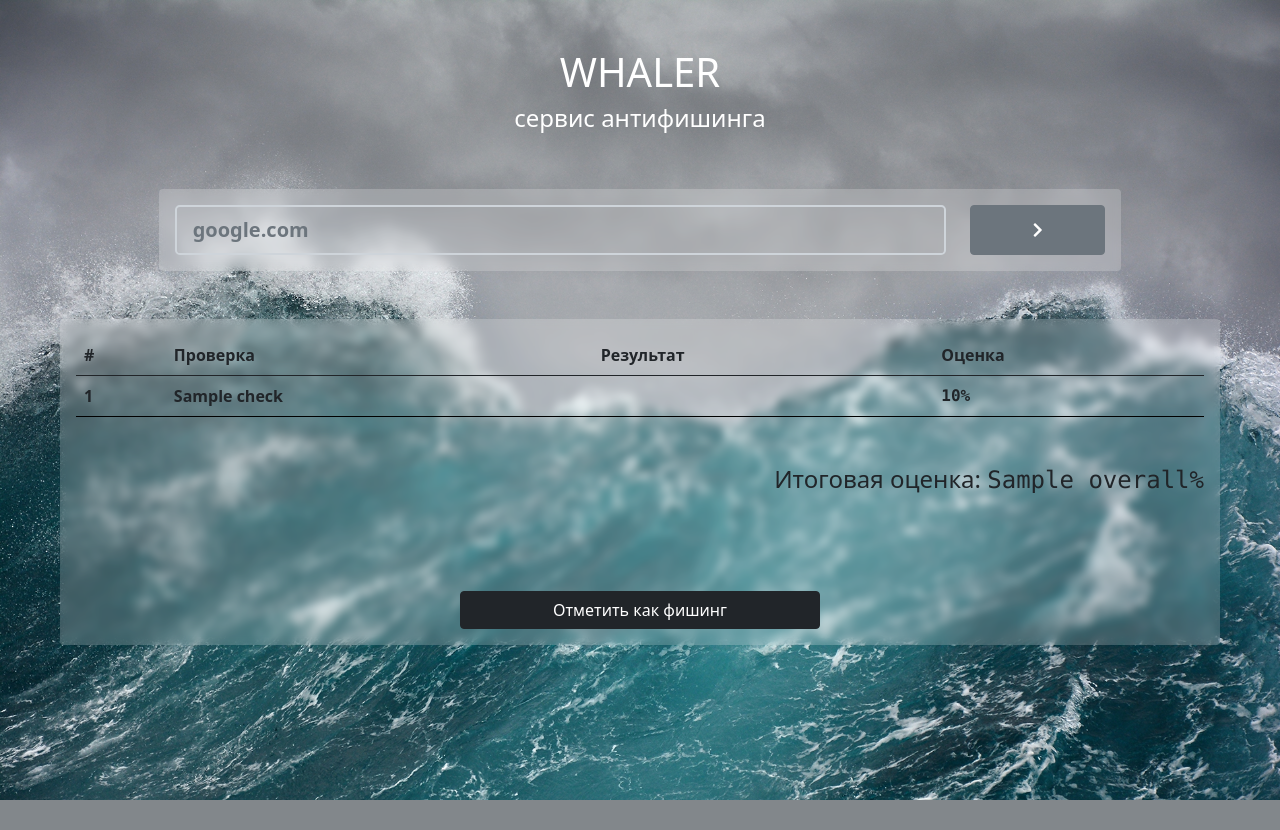
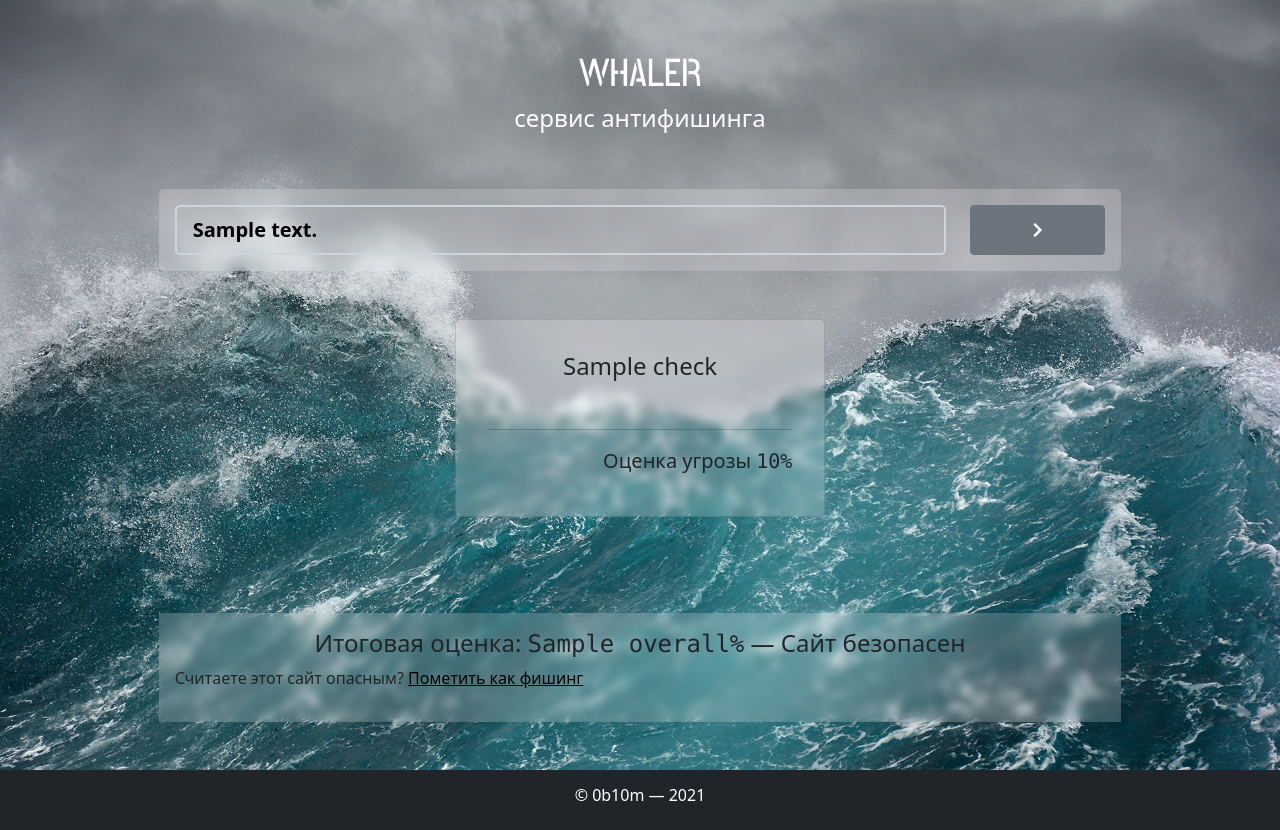
Before and after one commit to Krasnopolskiy/whaler, a Django app: template main/templates/index.html in a window 1280 px wide. Before the commit the page ends 800 px from the top, so only its background shows below. Run offline with Django 3.2, Linux system fonts and the light colour scheme; the template is opened without the code that fills it: most values are stand-ins (such as "Sample title", 1, 10 or a date in 2020).

Commit message:
Update design

```diff
--- a/main/static/style.css
+++ b/main/static/style.css
@@ -1,3 +1,10 @@
+@font-face {
+    font-family: 'post_no_bills_colombosemibold';
+    src: url('/static/postnobillscolombo-semibold-webfont.woff') format('woff');
+    font-weight: normal;
+    font-style: normal;
+}
+
 body {
     background-image: url("/static/background.jpg");
     background-repeat: no-repeat;
@@ -5,8 +12,12 @@ body {
     background-attachment: fixed;
 }
 
-.title {
+.title, footer {
     color: #fff;
+}
+
+.ff-post {
+    font-family: 'post_no_bills_colombosemibold';
 }
 
 .bg-blur {
@@ -21,10 +32,17 @@ input[name="address"] {
     border-width: 2px;
 }
 
-.table {
-    font-weight: 700;
+p.badge {
+    display: block;
+    width: 100%;
+    font-weight: 400 !important;
 }
 
-tr {
-    border-bottom: 1px solid #000;
+.card-footer {
+    background-color: rgba(0, 0, 0, 0);
+    border: 0;
 }
+
+.href-black {
+    color: #000 !important;
+}
--- a/main/templates/index.html
+++ b/main/templates/index.html
@@ -22,19 +22,19 @@
     <div class="container-fluid">
         <div class="row p-5">
             <div class="col title">
-                <h1 class="text-center text-uppercase">Whaler</h1>
+                <h1 class="ff-post text-center text-uppercase">Whaler</h1>
                 <h4 class="text-center">сервис антифишинга</h4>
             </div>
         </div>
         <div class="row d-flex justify-content-center p-5 pt-0">
             <div class="col-10">
-                <div class="bg-blur rounded p-3">
+                <div class="bg-blur rounded-3 p-3">
                     <form method="post">
                         {% csrf_token %}
                         <div class="row">
                             <div class="col-10">
                                 <input type="text" name="address" class="form-control form-control-lg"
-                                    placeholder="google.com">
+                                    placeholder="google.com" {% if address %}value="{{ address }}" {% endif %}>
                             </div>
                             <div class="col-2 d-grid">
                                 <button type="submit" class="btn btn-secondary fs-6">
@@ -48,48 +48,45 @@
         </div>
         {% if result %}
         <div class="row d-flex justify-content-center px-5 pb-5">
-            <div class="col">
-                <div class="bg-blur rounded p-3">
-                    <table class="table">
-                        <thead>
-                            <tr>
-                                <th scope="col">#</th>
-                                <th scope="col">Проверка</th>
-                                <th scope="col">Результат</th>
-                                <th scope="col">Оценка</th>
-                            </tr>
-                        </thead>
-                        <tbody>
             {% for check in result.checks %}
-                            <tr>
-                                <th scope="row">{{ forloop.counter }}</th>
-                                <td>{{ check.name }}</td>
-                                <td>
+            <div class="col-4">
+                <div class="card h-100 bg-blur rounded-3 p-3">
+                    <div class="card-body">
+                        <h4 class="text-center card-title">{{ check.name }}</h4>
+                    </div>
+                    <div class="card-footer">
                         {% if check.result.phishing == 0 %}
-                                    <span class="badge bg-success">{{ check.result.comment }}</span>
+                        <p class="badge bg-success fs-5">{{ check.result.comment }}</p>
                         {% elif check.result.phishing == 1%}
-                                    <span class="badge bg-warning">{{ check.result.comment }}</span>
+                        <p class="badge bg-warning fs-5">{{ check.result.comment }}</span>
                             {% elif check.result.phishing == 2%}
-                                    <span class="badge bg-danger">{{ check.result.comment }}</span>
+                            <p class="badge bg-danger fs-5">{{ check.result.comment }}</p>
                             {% endif %}
-                                </td>
-                                <td class="font-monospace">{{ check.result.score }}%</td>
-                            </tr>
-                            {% endfor %}
-                        </tbody>
-                    </table>
-                    <h4 class="text-end my-5">Итоговая оценка: <span
-                            class="font-monospace">{{ result.overall }}%</span></h4>
-                    <div class="row d-flex justify-content-center">
-                        <div class="col-4 d-grid mt-5">
-                            <button class="btn btn-dark">Отметить как фишинг</button>
+                            <hr>
+                            <p class="text-end fs-5">Оценка угрозы <span
+                                    class="font-monospace">{{ check.result.score }}%</span></p>
                     </div>
                 </div>
+            </div>
+            {% endfor %}
+        </div>
+        <div class="row d-flex justify-content-center p-5">
+            <div class="col-10">
+                <div class="p-3 bg-blur">
+                    <h4 class="text-center">
+                        Итоговая оценка: <span class="font-monospace">{{ result.overall }}%</span> &#8213; Сайт безопасен
+                    </h4>
+                    <p>Считаете этот сайт опасным? <a class="href-black" href="#">Пометить как фишинг</a></p>
                 </div>
             </div>
         </div>
         {% endif %}
     </div>
+
+    <footer class="bg-dark p-3">
+        <h6 class="text-center">&copy; 0b10m &#8213 {% now "Y" %}</h6>
+    </footer>
+
     <script src="https://cdn.jsdelivr.net/npm/bootstrap@5.1.0/dist/js/bootstrap.bundle.min.js"
         integrity="sha384-U1DAWAznBHeqEIlVSCgzq+c9gqGAJn5c/t99JyeKa9xxaYpSvHU5awsuZVVFIhvj" crossorigin="anonymous">
     </script>
--- a/main/views.py
+++ b/main/views.py
@@ -21,4 +21,5 @@ class IndexView(View):
         if address is None:
             return redirect(reverse('index'))
         self.context['result'] = CHECKER.process(address)
+        self.context['address'] = address
         return render(request, 'index.html', self.context)
```
Also changed, not shown: main/static/postnobillscolombo-semibold-webfont.woff (added). Lines whose indentation alone changed are shown as unchanged.
